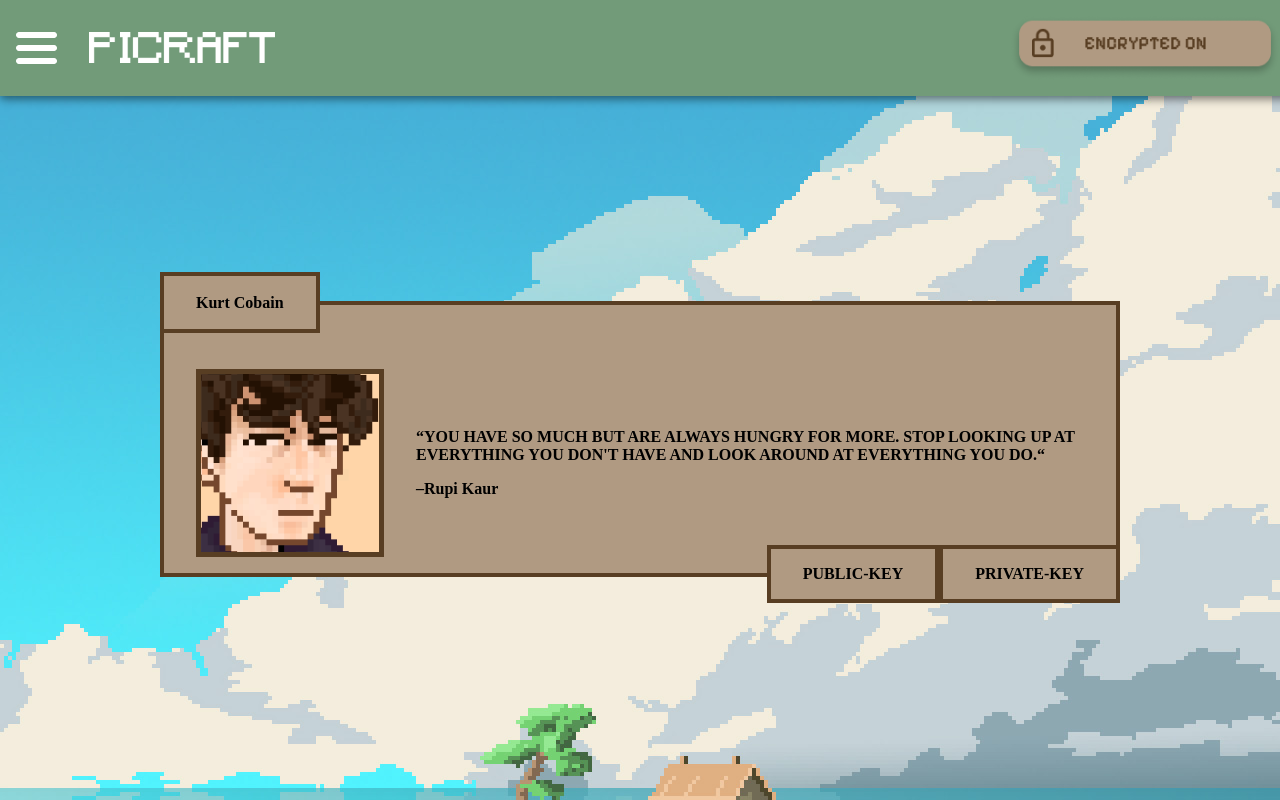
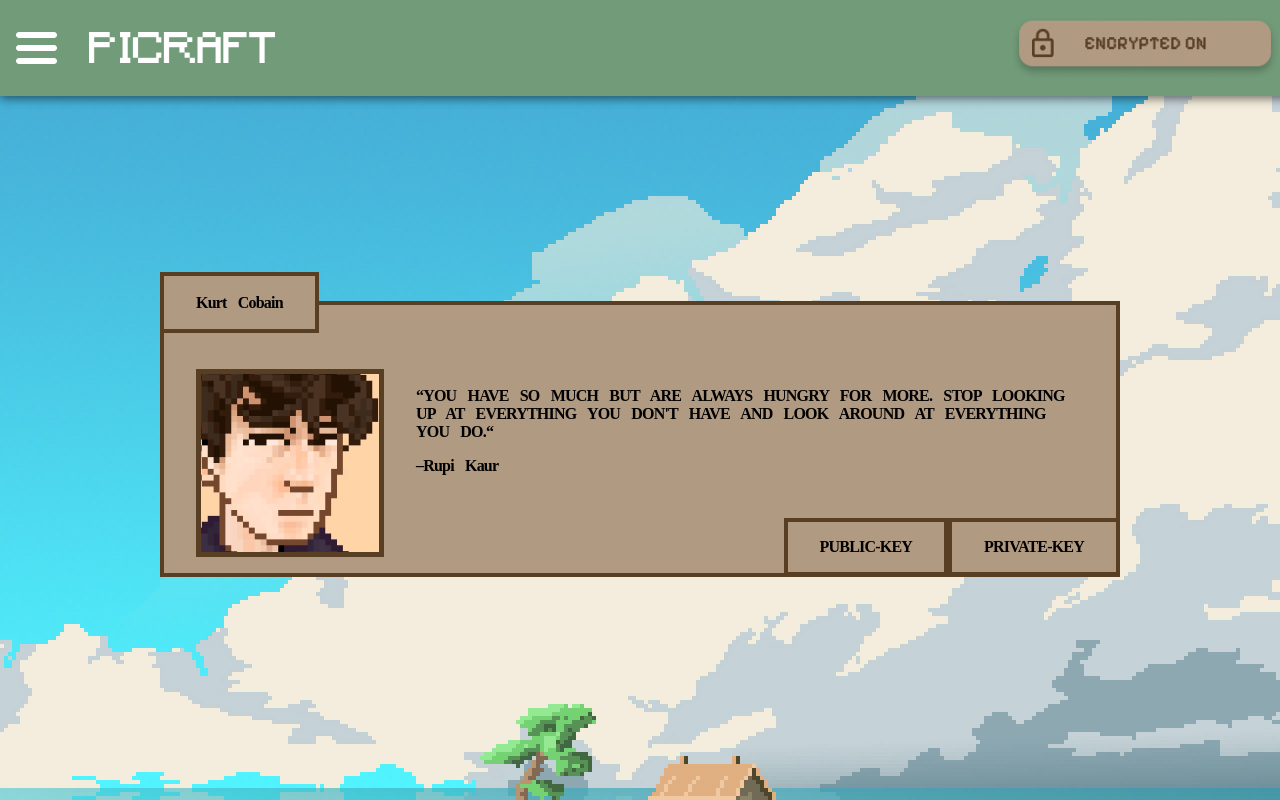
Before and after one commit to agw2005/rsa-encryption-discrete-math-v2, a React (Vite) app: page / in a window 1280 px wide. Shown: the top 800 px of the page. Built offline with nearby package versions, Linux system fonts and the light colour scheme.

Commit message:
improved typography

```diff
--- a/src/index.css
+++ b/src/index.css
@@ -23,6 +23,8 @@ body {
   background-position: center top;
   background-color: var(--primary-color);
   font-weight: 700;
+  letter-spacing: -0.05rem;
+  word-spacing: 0.5rem;
 }
 
 /* !!! Header Section */
@@ -89,6 +91,7 @@ header {
 
 .content-text {
   position: relative;
+  bottom: 2rem;
 }
 
 .message-toggle {
@@ -108,7 +111,7 @@ header {
 
 .keys > div {
   position: relative;
-  bottom: 2rem;
+  bottom: 3.7rem;
   padding: 0rem 2rem;
   border: var(--primary-border);
   background-color: var(--secondary-color);
```
